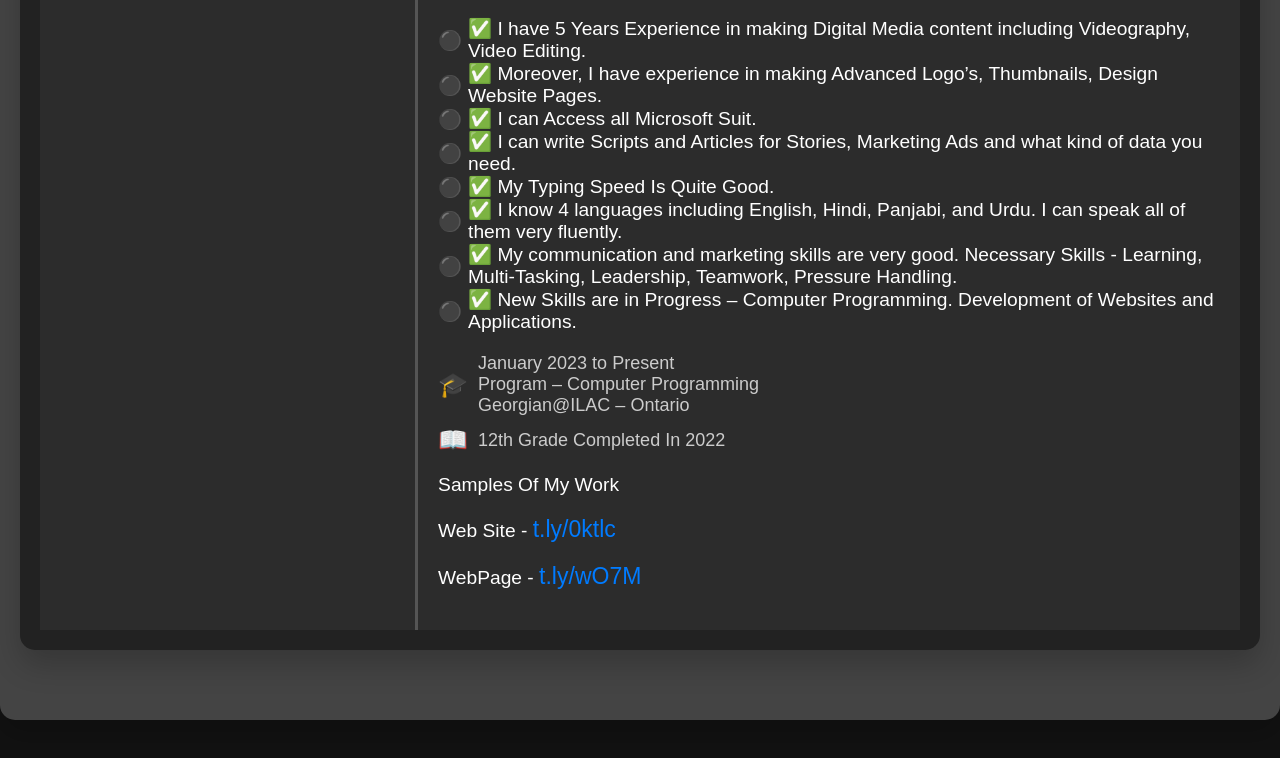
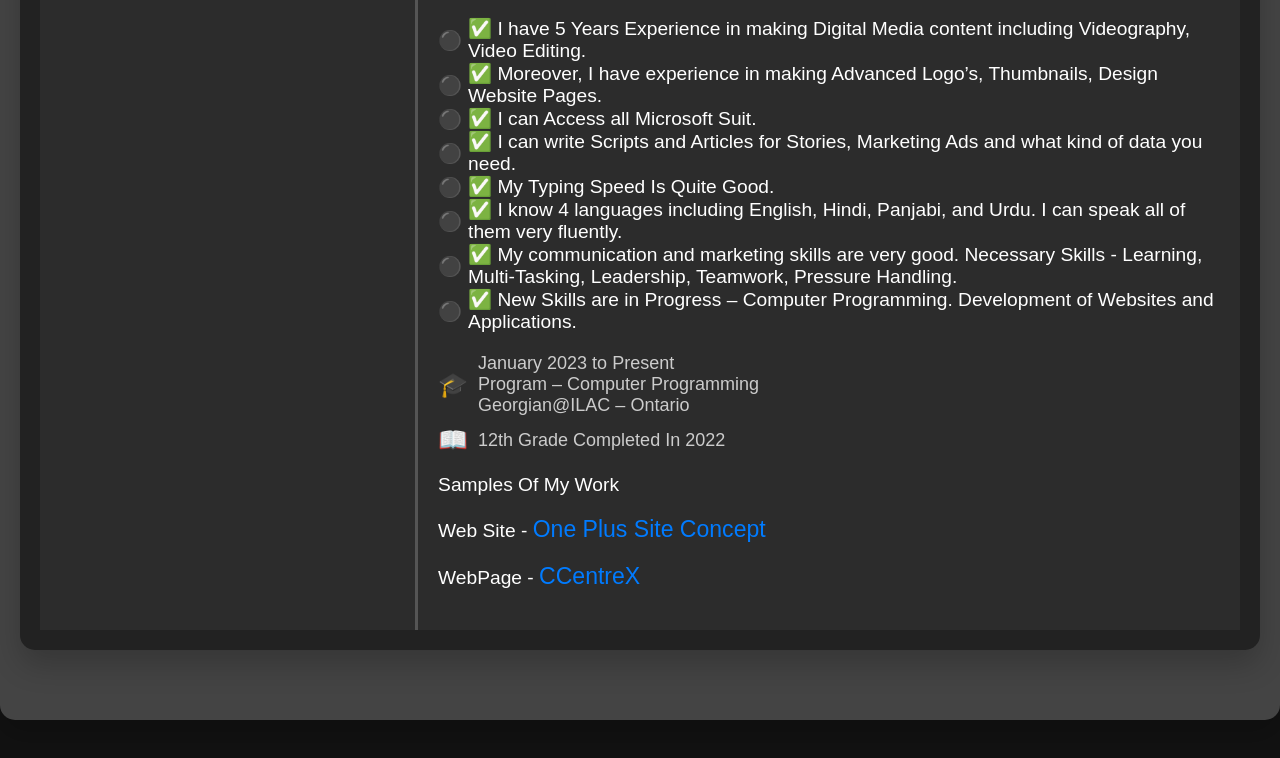
Before and after one commit to Harjot-15/Harjot-s-Portfolio, a plain HTML site: page Resume/resume.html in a window 1280 px wide. Shown: the part 931-1689 px from the top of the page. Drawn offline with Linux system fonts and the light colour scheme.

Commit message:
Update resume.html

```diff
--- a/Resume/resume.html
+++ b/Resume/resume.html
@@ -214,8 +214,8 @@
 
                 <div class="links">
                     <p>Samples Of My Work</p>
-                    <p>Web Site - <a href="https://t.ly/0ktlc">t.ly/0ktlc</a></p>
-                    <p>WebPage - <a href="https://t.ly/wO7M">t.ly/wO7M</a></p>
+                    <p>Web Site - <a href="https://sikhbeparwah.engineer/One-Plus-Site-Concept/">One Plus Site Concept</a></p>
+                    <p>WebPage - <a href="https://github.com/Harjot-15/CCenterX">CCentreX</a></p>
                 </div>
             </div>
             </div>
```
